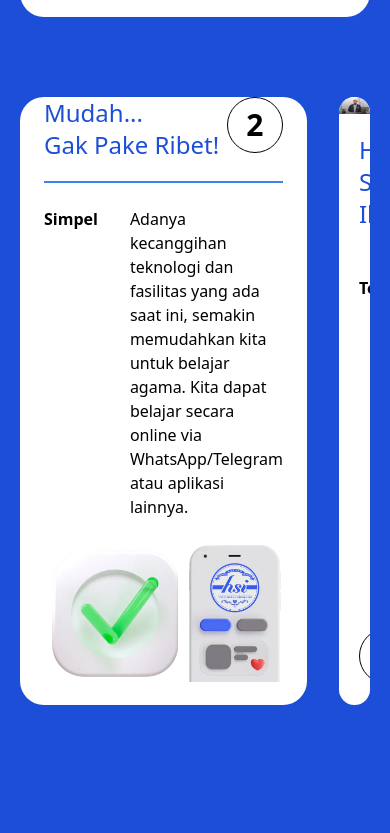
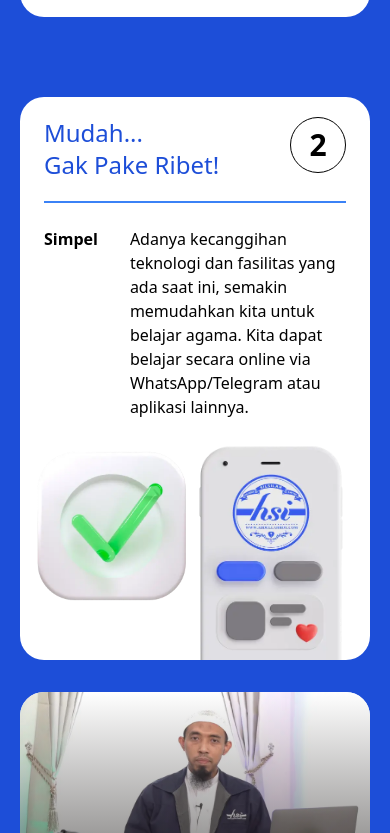
Before and after one commit to fitrifityanto/duplikat-daftarhsi, a website: page index.html in a window 390 px wide. Shown: the part 1885-2718 px from the top of the page. Before the commit the page ends 2650 px from the top, so only its background shows below. Drawn offline with nearby package versions, Linux system fonts and the light colour scheme.

Commit message:
card 2 dan 3 layout mobile dan tablet

```diff
--- a/index.html
+++ b/index.html
@@ -120,9 +120,9 @@
             </section>
             <!-- card number 2 and 3 -->
              <div class="w-full max-w-6xl mx-auto p-5">
-                 <div class="flex gap-8 py-10">
+                 <div class="flex flex-col lg:flex-row gap-8 py-10">
                      <!-- card number 2 -->
-                     <section class="basis-1/2 bg-white rounded-3xl px-6 pt-0 py-5 lg:py-0 lg:pt-5">
+                     <section class="basis-1/2 bg-white rounded-3xl px-6 pt-5" data-aos="fade-right">
                          <div class="flex justify-between pb-5 border-b-2 border-blue-500">
                              <div class="">
                                  <h2 class="flex flex-col text-blue-700 text-2xl lg:text-5xl">
@@ -142,17 +142,17 @@
                                  </p>
                              </div>
                          </div>
-                         <div class="flex justify-around lg:mt-9">
-                             <div class="max-w-64 lg:-ml-28">
-                                 <img src="assets/images/icon_checked.webp" class="w-full">
-                             </div>
-                             <div class="max-w-44">
-                                 <img src="assets/images/icon_device.webp" class="w-full">
-                             </div>
+                         <div class="flex lg:justify-around lg:mt-9 ">
+                            <div class="basis-1/2">
+                                <div class="max-w-64 -ml-4 lg:-ml-20 "><img src="assets/images/icon_checked.webp" class="w-full"></div>
+                            </div>
+                            <div class="basis-1/2 flex justify-center lg:justify-start">
+                                <div class="max-w-44"><img src="assets/images/icon_device.webp" class="w-full"></div>
+                            </div>
                          </div>
                      </section>
                      <!-- card number 3 -->
-                      <section class="basis-1/2 bg-white rounded-3xl overflow-hidden">
+                      <section class="basis-1/2 bg-white rounded-3xl overflow-hidden" data-aos="fade-left">
                          <div class="relative">
                              <div>
                                  <img src="assets/images/video-thumbnail.webp" class="w-full">
@@ -160,7 +160,7 @@
                              <div class="absolute inset-0 bg-gradient-to-t from-stone-900/60 to-white/10 z-10"></div>
                              <div class="absolute bottom-0 mb-6 z-10">
                                  <button class="flex items-center gap-4 text-white py-1 px-2 md:py-2 md:px-6 rounded-full text-xl shadow-lg ">
-                                     <svg xmlns="http://www.w3.org/2000/svg" viewBox="0 0 384 512" class="fill-white w-4"><!--!Font Awesome Free 6.6.0 by @fontawesome - https://fontawesome.com License - https://fontawesome.com/license/free Copyright 2024 Fonticons, Inc.--><path d="M73 39c-14.8-9.1-33.4-9.4-48.5-.9S0 62.6 0 80L0 432c0 17.4 9.4 33.4 24.5 41.9s33.7 8.1 48.5-.9L361 297c14.3-8.7 23-24.2 23-41s-8.7-32.2-23-41L73 39z"/></svg>
+                                     <svg xmlns="http://www.w3.org/2000/svg" viewBox="0 0 384 512" class="fill-white w-4 "><!--!Font Awesome Free 6.6.0 by @fontawesome - https://fontawesome.com License - https://fontawesome.com/license/free Copyright 2024 Fonticons, Inc.--><path d="M73 39c-14.8-9.1-33.4-9.4-48.5-.9S0 62.6 0 80L0 432c0 17.4 9.4 33.4 24.5 41.9s33.7 8.1 48.5-.9L361 297c14.3-8.7 23-24.2 23-41s-8.7-32.2-23-41L73 39z"/></svg>
                                      <p>Apa itu <b>HSI?</b></p>
                                  </button>
                              </div>
```
Also changed, not shown: assets/css/output.css.
